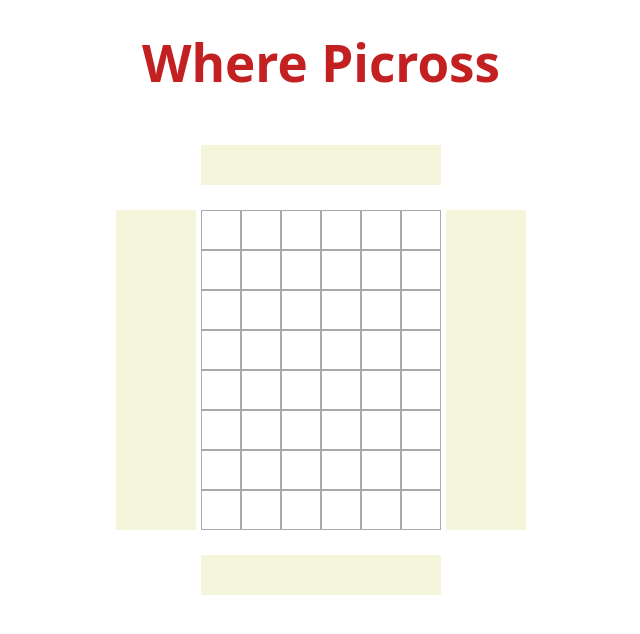
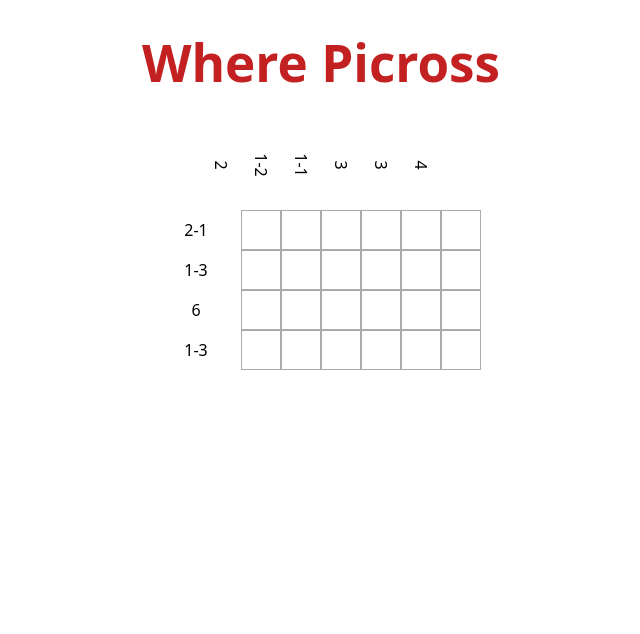
Before and after one commit to Nathroma/where-picross, a React (Vite) app: page / in a window 1280 px wide. Shown: the top 634 px of the page, without its empty margins (319-959 px from the left). Built offline with nearby package versions, Linux system fonts and the light colour scheme.

Commit message:
Refactor counter components to simplify his behaviour

```diff
--- a/src/App.tsx
+++ b/src/App.tsx
@@ -1,18 +1,14 @@
 import { useState } from 'react';
 import './App.scss';
+import CounterBlock from './components/CounterBlock/CounterBlock';
 import Grid from './components/Grid/Grid';
-import SquareCounter from './components/SquareCounter/SquareCounter';
 
 function App() {
 
   const solutionGrid = [
-    [true, true, false, true, true, true],
-    [true, true, false, true, true, true],
-    [true, true, false, true, true, true],
-    [true, true, false, false, true, true],
-    [false, true, false, false, false, true],
-    [false, false, false, true, true, true,],
-    [false, true, false, true, true, true,],
+    [false, true, true, false, false, true],
+    [true, false, false, true, true, true,],
+    [true, true, true, true, true, true,],
     [false, true, false, true, true, true,],
   ]
 
@@ -33,19 +29,13 @@ function App() {
       <h1>Where Picross</h1>
       <div className='board'>
         <div className='vertical-counter-wrapper'>
-          <SquareCounter currentGrid={currentGrid} solutionGrid={solutionGrid} isXAxis={false}/>
+          <CounterBlock solutionGrid={solutionGrid} currentGrid={currentGrid} isXAxis={false}/>
         </div>
         <div className='horizontal-wrapper'>
           <div className='horizontal-counter-wrapper'>
-            <SquareCounter currentGrid={currentGrid} solutionGrid={solutionGrid} isXAxis={true}/>
+            <CounterBlock solutionGrid={solutionGrid} currentGrid={currentGrid} isXAxis={true}/>
           </div>
           <Grid stateGrid={currentGrid} onCellClick={changeGridState}/>
-          <div className='horizontal-counter-wrapper'>
-            <SquareCounter currentGrid={currentGrid} solutionGrid={solutionGrid} isXAxis={true}/>
-          </div>
-        </div>
-        <div className='vertical-counter-wrapper'>
-          <SquareCounter currentGrid={currentGrid} solutionGrid={solutionGrid} isXAxis={false}/>
         </div>
       </div>
     </div>
--- a/src/components/SquareCounter/SquareCounter.scss
+++ b/src/components/CounterBlock/CounterBlock.scss
@@ -11,11 +11,15 @@ div {
         justify-content: center;
         font-size: 800;
         color: black;
-        background-color: beige;
         height: 40px;
         width: 80px;
         margin: 0;
         padding: 0;
+
+        &[data-is-guessed="true"] {
+            color: rgb(6, 172, 6);
+            font-size: large;
+    }
     }
 
     &[data-x-axis="false"] {
@@ -29,12 +33,11 @@ div {
             height: 40px;
             text-align: left;
             transform: rotateZ(90deg);
-        }
-    }
 
-    &[data-guessed="true"] {
-        p {
-            color: rgb(1, 82, 1);
+            &[data-is-guessed="true"] {
+                    color: rgb(6, 172, 6);
+                    font-size: large;
+            }
         }
     }
 }
--- /dev/null
+++ b/src/components/CounterBlock/CounterBlock.tsx
@@ -0,0 +1,41 @@
+import { useCallback, useMemo } from "react";
+import { getColumn, sequenceCount } from "../utils/components-utils";
+import "./CounterBlock.scss";
+
+type CounterProps = {
+    solutionGrid: boolean[][]
+    currentGrid: boolean[][]
+    isXAxis: boolean
+}
+
+function CounterBlock({ solutionGrid, currentGrid, isXAxis }: CounterProps) {
+
+    const sequencesForGrid = useCallback((grid: boolean[][]) => {
+        if (isXAxis) {
+            return grid
+        } else {
+            return grid[0].map((_, index) => getColumn(grid , index))
+        }
+    }, [isXAxis]);
+
+    const currentSequences = useMemo(() => sequencesForGrid(currentGrid), [currentGrid, sequencesForGrid])
+    const solutionSequences = useMemo(() => sequencesForGrid(solutionGrid), [solutionGrid, sequencesForGrid])
+
+    const isGuessed = (index: number) => {
+        const currentSequence = sequenceCount(currentSequences[index])
+        const solutionSequence = sequenceCount(solutionSequences[index])
+        return currentSequence === solutionSequence
+    }
+
+    return (
+        <div className={"counter"} data-x-axis={isXAxis}>
+            {solutionSequences.map((value: boolean[], index: number) =>
+                <p className="counter-p" data-is-guessed={isGuessed(index)}>
+                    {sequenceCount(value)}
+                </p>
+            )}
+        </div>
+    )
+}
+
+export default CounterBlock
--- a/src/components/SquareCounter/SquareCounter.tsx
+++ /dev/null
@@ -1,70 +0,0 @@
-import { useCallback } from "react";
-import { transpose } from "../utils/components-utils";
-import "./SquareCounter.scss";
-
-type CounterProps = {
-    currentGrid: boolean[][]
-    solutionGrid: boolean[][]
-    isXAxis: boolean
-}
-
-function SquareCounter({ currentGrid, solutionGrid,  isXAxis }: CounterProps) {
-
-    const isSequenceGuessed = (index: number, isXaxis: boolean, solutionGrid: boolean[][]) => {
-        let currentTransposedGrid = []
-        if (isXaxis) {
-            currentTransposedGrid = currentGrid
-            currentTransposedGrid = currentGrid
-        } else {
-            currentTransposedGrid = transpose(currentGrid)
-            currentTransposedGrid = transpose(currentGrid)
-        }
-        const guessedSequence: boolean[] = currentTransposedGrid[index]
-
-    }
-
-    const newSquareCount = useCallback((grid: boolean[]) => {
-        const sequence: number[] = []
-        let squareNumber: number = 0
-        let previousState: boolean | null  = null
-        let currentChecked: boolean | null = null
-
-        for (let i = 0; i < grid.length; i += 1) {
-            currentChecked = grid[i]
-
-            if (currentChecked) {
-                squareNumber += 1
-            } else {
-                if (previousState) {
-                sequence.push(squareNumber)
-                }
-                squareNumber = 0
-            }
-            previousState = currentChecked
-        }
-
-        if (squareNumber != 0) {
-            sequence.push(squareNumber)
-        }
-        return sequence.join("-")
-    }, [currentGrid]);
-
-    return (
-        <div className={"counter"} data-x-axis={isXAxis}>
-            {(isXAxis
-                ? currentGrid.map((value: boolean[], _: number) =>
-                    <p>
-                        {newSquareCount(value)}
-                    </p>
-                  )
-                : transpose(currentGrid).map((value: boolean[], _: number) =>
-                    <p>
-                        {newSquareCount(value)}
-                    </p>
-                  )
-            )}
-        </div>
-    )
-}
-
-export default SquareCounter
--- a/src/components/utils/components-utils.ts
+++ b/src/components/utils/components-utils.ts
@@ -1,9 +1,29 @@
-export const transpose = (grid: boolean[][]): boolean[][] => {
-    return grid[0].map((_, colIndex) =>
-        grid.map(row => row[colIndex])
-    );
-};
-
 export const getRow = (grid: boolean[][], index: number) => grid[index];
 
-export const getCol = (grid: boolean[][], index: number) => grid.map(row => row[index]);
+export const getColumn = (grid: boolean[][], index: number) => grid.map(row => row[index]);
+
+export const sequenceCount = (array: boolean[]) => {
+    const sequence: number[] = []
+    let squareNumber: number = 0
+    let previousState: boolean | null  = null
+    let currentChecked: boolean | null = null
+
+    for (let i = 0; i < array.length; i += 1) {
+        currentChecked = array[i]
+
+        if (currentChecked) {
+            squareNumber += 1
+        } else {
+            if (previousState) {
+            sequence.push(squareNumber)
+            }
+            squareNumber = 0
+        }
+        previousState = currentChecked
+    }
+
+    if (squareNumber != 0) {
+        sequence.push(squareNumber)
+    }
+    return sequence.join("-")
+};
```
Also changed, not shown: src/components/Counter/Counter.scss (added), src/components/Counter/Counter.tsx (added).
